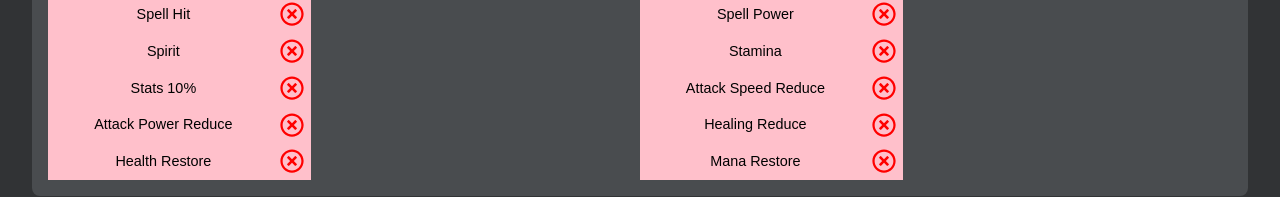
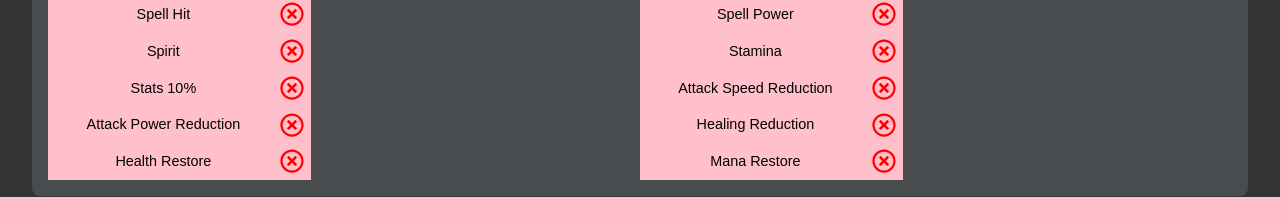
Before and after one commit to MarcusMohns/Codex-Online, a React (Create React App) app: page /raidassembler in a window 1280 px wide. Shown: the part 1275-1472 px from the top of the page. Built offline with nearby package versions, Linux system fonts and the light colour scheme.

Commit message:
Updated attack speed reduction and misc inconsitencies

```diff
--- a/src/BuffArray.js
+++ b/src/BuffArray.js
@@ -596,42 +596,39 @@ const BuffArray = [
     ),
   },
   {
-    name: "Attack Speed Reduce",
-    source: ["Warriors"],
+    name: "Attack Speed Reduction",
+    source: ["Death Knights, Feral Druid, Warriors"],
     image: require("./images/dk_unholy.png").default,
     text: (
       <div>
         <div className="spell-names">
           {" "}
-          Icy Touch, Improved Icy Touch, Infected Wounds, Judgements of the
-          Just, Thunder Clap, Improved Thunder Clap
+          Icy Touch, Improved Icy Touch, Infected Wounds, Thunder Clap, Improved
+          Thunder Clap
         </div>
         <span className="debuff">Reduces</span> Melee Attack Speed by{" "}
         <span className="buff-value">x</span>.
         <div>
-          Icy Touch: <span className="buff-value">411</span>.
+          Icy Touch: <span className="buff-value">14%</span>.
         </div>
         <div>
-          Improved Icy Touch: <span className="buff-value">575</span>.
+          Improved Icy Touch: <span className="buff-value">20%</span>.
         </div>
         <div>
-          Infected Wounds: <span className="buff-value">411</span>.
+          Infected Wounds: <span className="buff-value">20%</span>.
         </div>
         <div>
-          Judgements of the Just: <span className="buff-value">575</span>.
+          Thunder Clap: <span className="buff-value">10%</span>.
         </div>
         <div>
-          Thunder Clap: <span className="buff-value">478</span>.
-        </div>
-        <div>
-          Improved Thunder Clap: <span className="buff-value">573</span>.
+          Improved Thunder Clap: <span className="buff-value">20%</span>.
         </div>
       </div>
     ),
   },
   {
-    name: "Attack Power Reduce",
-    source: ["Warriors,Druids,Warlocks"],
+    name: "Attack Power Reduction",
+    source: ["Warriors, Druids, Warlocks"],
     image: require("./images/dk_unholy.png").default,
     text: (
       <div>
@@ -666,7 +663,7 @@ const BuffArray = [
     ),
   },
   {
-    name: "Healing Reduce",
+    name: "Healing Reduction",
     source: ["Hunters, Arms Warrior, Fury Warrior, Rogues"],
     image: require("./images/dk_unholy.png").default,
     text: (
--- a/src/SpecArray.js
+++ b/src/SpecArray.js
@@ -7,6 +7,11 @@ const SpecArray = [
       {
         category: "Agility and Strength",
         name: "Horn of Winter",
+        image: require("./images/Horn_Of_Winter.png").default,
+      },
+      {
+        category: "Attack Speed Reduction",
+        name: "Improved Icy Touch",
         image: require("./images/Horn_Of_Winter.png").default,
       },
       {
@@ -39,6 +44,11 @@ const SpecArray = [
     image: require("./images/dk_unholy.png").default,
     color: "red",
     buffs: [
+      {
+        category: "Attack Speed Reduction",
+        name: "Improved Icy Touch",
+        image: require("./images/Horn_Of_Winter.png").default,
+      },
       {
         category: "Agility and Strength",
         name: "Horn of Winter",
@@ -76,6 +86,11 @@ const SpecArray = [
     color: "red",
     buffs: [
       {
+        category: "Attack Speed Reduction",
+        name: "Improved Icy Touch",
+        image: require("./images/Horn_Of_Winter.png").default,
+      },
+      {
         category: "Agility and Strength",
         name: "Horn of Winter",
         image: require("./images/Horn_Of_Winter.png").default,
@@ -106,6 +121,11 @@ const SpecArray = [
     image: require("./images/druid_balance.png").default,
     color: "orange",
     buffs: [
+      {
+        category: "Attack Power Reduction",
+        name: "Demoralizing Roar",
+        image: require("./images/dk_unholy.png").default,
+      },
       {
         category: "Haste %",
         name: "Improved Moonkin Form",
@@ -165,6 +185,16 @@ const SpecArray = [
     color: "orange",
     buffs: [
       {
+        category: "Attack Speed Reduction",
+        name: "Infected Wounds",
+        image: require("./images/Horn_Of_Winter.png").default,
+      },
+      {
+        category: "Attack Power Reduction",
+        name: "Demoralizing Roar",
+        image: require("./images/dk_unholy.png").default,
+      },
+      {
         category: "Melee Crit",
         name: "Leader of the Pack",
         image: require("./images/dk_unholy.png").default,
@@ -220,6 +250,11 @@ const SpecArray = [
     color: "orange",
     buffs: [
       {
+        category: "Attack Power Reduction",
+        name: "Demoralizing Roar",
+        image: require("./images/dk_unholy.png").default,
+      },
+      {
         category: "Mark of the Wild",
         name: "Mark of the Wild",
         image: require("./images/Mark_Of_The_Wild.png").default,
@@ -263,6 +298,11 @@ const SpecArray = [
         name: "Ferocious Inspiration",
         image: require("./images/dk_unholy.png").default,
       },
+      {
+        category: "Healing Reduction",
+        name: "Aimed Shot",
+        image: require("./images/dk_unholy.png").default,
+      },
     ],
     utility: [
       {
@@ -280,6 +320,11 @@ const SpecArray = [
     image: require("./images/hunter_marksman.png").default,
     color: "green",
     buffs: [
+      {
+        category: "Healing Reduction",
+        name: "Aimed Shot",
+        image: require("./images/dk_unholy.png").default,
+      },
       {
         category: "Attack Power %",
         name: "Trueshot Aura",
@@ -306,6 +351,11 @@ const SpecArray = [
         category: "Replenishment",
         name: "Hunting Party",
         image: require("./images/Replenishment.png").default,
+      },
+      {
+        category: "Healing Reduction",
+        name: "Aimed Shot",
+        image: require("./images/dk_unholy.png").default,
       },
     ],
     utility: [
@@ -447,6 +497,16 @@ const SpecArray = [
         name: "Blessing of Kings",
         image: require("./images/Greater_Blessing_Of_Kings.png").default,
       },
+      {
+        category: "Health Restore",
+        name: "Judgement of Light",
+        image: require("./images/Aboms_Might.png").default,
+      },
+      {
+        category: "Mana Restore",
+        name: "Judgement of Wisdom",
+        image: require("./images/Aboms_Might.png").default,
+      },
     ],
     utility: [
       {
@@ -526,6 +586,16 @@ const SpecArray = [
         category: "Healing Recieved %",
         name: "Improved Devotion Aura",
         image: require("./images/dk_unholy.png").default,
+      },
+      {
+        category: "Health Restore",
+        name: "Judgement of Light",
+        image: require("./images/Aboms_Might.png").default,
+      },
+      {
+        category: "Mana Restore",
+        name: "Judgement of Wisdom",
+        image: require("./images/Aboms_Might.png").default,
       },
     ],
     utility: [
@@ -611,6 +681,16 @@ const SpecArray = [
         category: "Haste %",
         name: "Swift Retribution",
         image: require("./images/dk_unholy.png").default,
+      },
+      {
+        category: "Health Restore",
+        name: "Judgement of Light",
+        image: require("./images/Aboms_Might.png").default,
+      },
+      {
+        category: "Mana Restore",
+        name: "Judgement of Wisdom",
+        image: require("./images/Aboms_Might.png").default,
       },
     ],
     utility: [
@@ -823,6 +903,11 @@ const SpecArray = [
     color: "yellow",
     buffs: [
       {
+        category: "Healing Reduction",
+        name: "Wound Poison",
+        image: require("./images/dk_unholy.png").default,
+      },
+      {
         category: "Armor Reduction (Major)",
         name: "Expose Armor",
         image: require("./images/dk_unholy.png").default,
@@ -850,6 +935,11 @@ const SpecArray = [
     color: "yellow",
     buffs: [
       {
+        category: "Healing Reduction",
+        name: "Wound Poison",
+        image: require("./images/dk_unholy.png").default,
+      },
+      {
         category: "Armor Reduction (Major)",
         name: "Expose Armor",
         image: require("./images/dk_unholy.png").default,
@@ -876,6 +966,11 @@ const SpecArray = [
     image: require("./images/rogue_subtlety.png").default,
     color: "yellow",
     buffs: [
+      {
+        category: "Healing Reduction",
+        name: "Wound Poison",
+        image: require("./images/dk_unholy.png").default,
+      },
       {
         category: "Phys Vulnerability",
         name: "Savage Combat",
@@ -1125,6 +1220,17 @@ const SpecArray = [
     color: "brown",
     buffs: [
       {
+        category: "Healing Reduction",
+        name: "Mortal Strike",
+        image: require("./images/dk_unholy.png").default,
+      },
+
+      {
+        category: "Attack Power Reduction",
+        name: "Demoralizing Shout",
+        image: require("./images/dk_unholy.png").default,
+      },
+      {
         category: "Attack Power",
         name: "Battle Shout",
         image: require("./images/Battle_Shout.png").default,
@@ -1150,7 +1256,7 @@ const SpecArray = [
         image: require("./images/dk_unholy.png").default,
       },
       {
-        category: "Attack Speed Reduce",
+        category: "Attack Speed Reduction",
         name: "Thunderclap",
         image: require("./images/dk_unholy.png").default,
       },
@@ -1164,10 +1270,7 @@ const SpecArray = [
         name: "Shattering Throw",
         image: require("./images/Aboms_Might.png").default,
       },
-      {
-        name: "Demoralizing Shout",
-        image: require("./images/Aboms_Might.png").default,
-      },
+
       {
         name: "Shattering Throw",
         image: require("./images/Aboms_Might.png").default,
@@ -1179,6 +1282,16 @@ const SpecArray = [
     image: require("./images/warrior_fury.png").default,
     color: "brown",
     buffs: [
+      {
+        category: "Attack Power Reduction",
+        name: "Demoralizing Shout",
+        image: require("./images/dk_unholy.png").default,
+      },
+      {
+        category: "Healing Reduction",
+        name: "Furious Attacks",
+        image: require("./images/dk_unholy.png").default,
+      },
       {
         category: "Attack Power",
         name: "Battle Shout",
@@ -1200,7 +1313,7 @@ const SpecArray = [
         image: require("./images/dk_unholy.png").default,
       },
       {
-        category: "Attack Speed Reduce",
+        category: "Attack Speed Reduction",
         name: "Thunderclap",
         image: require("./images/dk_unholy.png").default,
       },
@@ -1214,10 +1327,6 @@ const SpecArray = [
         name: "Shattering Throw",
         image: require("./images/Aboms_Might.png").default,
       },
-      {
-        name: "Demoralizing Shout",
-        image: require("./images/Aboms_Might.png").default,
-      },
     ],
   },
 
@@ -1226,6 +1335,11 @@ const SpecArray = [
     image: require("./images/warrior_protection.png").default,
     color: "brown",
     buffs: [
+      {
+        category: "Attack Power Reduction",
+        name: "Demoralizing Shout",
+        image: require("./images/dk_unholy.png").default,
+      },
       {
         category: "Attack Power",
         name: "Battle Shout",
@@ -1242,8 +1356,8 @@ const SpecArray = [
         image: require("./images/dk_unholy.png").default,
       },
       {
-        category: "Attack Speed Reduce",
-        name: "Thunderclap",
+        category: "Attack Speed Reduction",
+        name: "Improved Thunderclap",
         image: require("./images/dk_unholy.png").default,
       },
     ],
@@ -1260,10 +1374,6 @@ const SpecArray = [
         name: "Shattering Throw",
         image: require("./images/Aboms_Might.png").default,
       },
-      {
-        name: "Demoralizing Shout",
-        image: require("./images/Aboms_Might.png").default,
-      },
     ],
   },
   {
@@ -1271,6 +1381,11 @@ const SpecArray = [
     image: require("./images/warlock_affliction.png").default,
     color: "purple",
     buffs: [
+      {
+        category: "Attack Power Reduction",
+        name: "Curse of Weakness",
+        image: require("./images/dk_unholy.png").default,
+      },
       {
         category: "Intellect",
         name: "Fel Intelligence",
@@ -1310,6 +1425,11 @@ const SpecArray = [
     color: "purple",
     buffs: [
       {
+        category: "Attack Power Reduction",
+        name: "Curse of Weakness",
+        image: require("./images/dk_unholy.png").default,
+      },
+      {
         category: "Spell Power",
         name: "Demonic Pact",
         image: require("./images/dk_unholy.png").default,
@@ -1338,6 +1458,11 @@ const SpecArray = [
     color: "purple",
     buffs: [
       {
+        category: "Attack Power Reduction",
+        name: "Curse of Weakness",
+        image: require("./images/dk_unholy.png").default,
+      },
+      {
         category: "Health",
         name: "Improved Imp",
         image: require("./images/dk_unholy.png").default,
```
